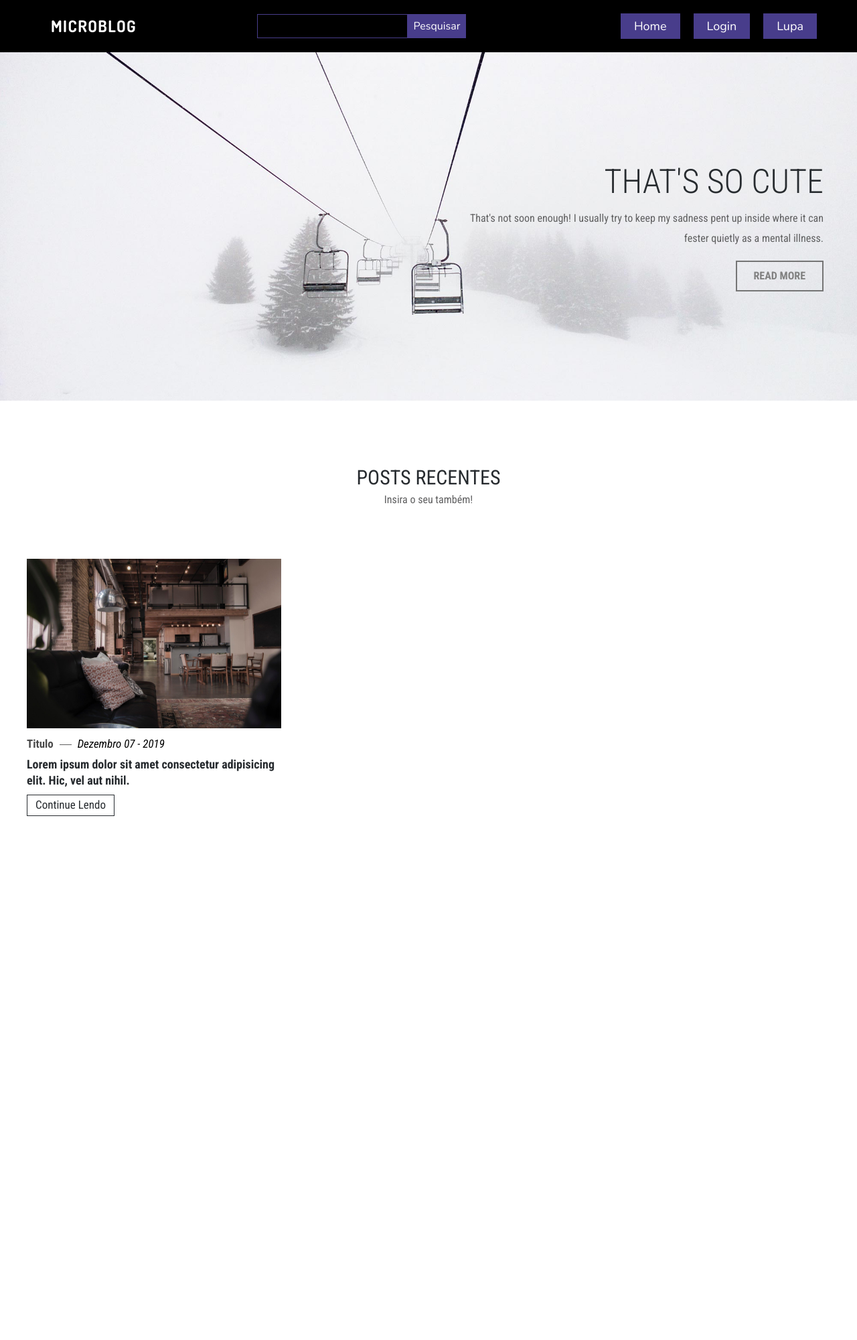
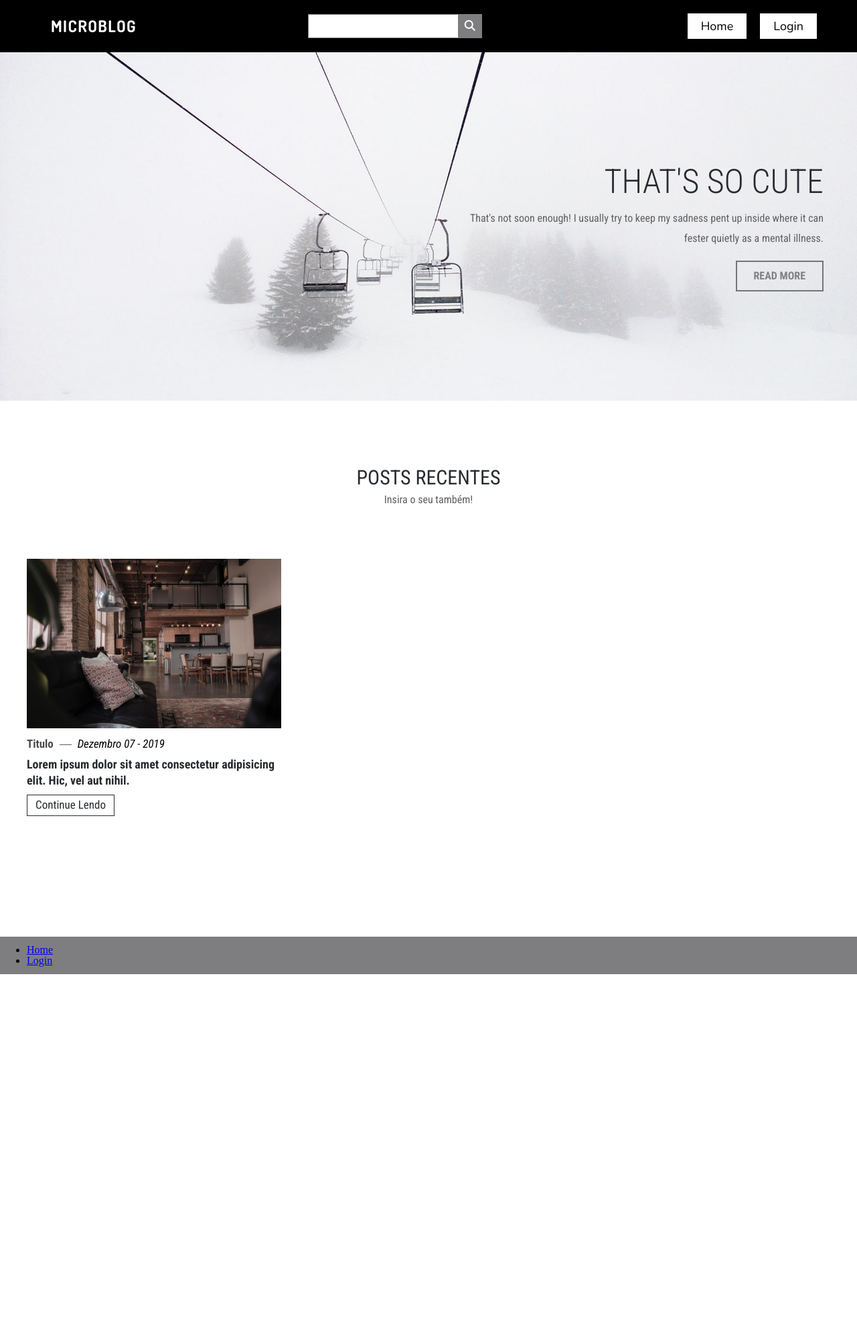
Before and after one commit to rodrigoviturino/microblog, a PHP site: page / in a window 1280 px wide. Shown: the whole page at 67% size. After the commit the page ends 1454 px from the top, so only its background shows below. Run offline with PHP 8.4, Linux system fonts and the light colour scheme; some libraries are stand-ins or nearby versions; some web fonts are replaced.

Commit message:
Adicionadno rodape e estilizando

```diff
--- a/index.html
+++ b/index.html
@@ -5,6 +5,7 @@
     <meta name="viewport" content="width=device-width, initial-scale=1.0">
     <meta http-equiv="X-UA-Compatible" content="ie=edge">
     <link rel="stylesheet" href="style.css">
+    <script src="https://kit.fontawesome.com/db192ad007.js" crossorigin="anonymous"></script>
     <title>Micro Blog</title>
 </head>
 <body>
@@ -16,12 +17,12 @@
             <a href="#">MicroBlog</a>
         </div>
 
-        <div class="grid-6 header__wrapper__search">
+        <div class="grid-7 header__wrapper__search">
             <input type="text">
-            <button>Pesquisar</button>
+            <button><i class="fas fa-search"></i></button>
         </div>
 
-        <div class="grid-4 header__wrapper__menu">
+        <div class="grid-3 header__wrapper__menu">
             <ul class="header__wrapper__menu__wrapper">
                 <li class="header__wrapper__menu__wrapper__item">
                     <a href="#">Home</a>
@@ -29,9 +30,9 @@
                 <li class="header__wrapper__menu__wrapper__item">
                     <a href="#">Login</a>
                 </li>
-                <li class="header__wrapper__menu__wrapper__item">
+                <!-- <li class="header__wrapper__menu__wrapper__item">
                     <a href="#">Lupa</a>
-                </li>
+                </li> -->
             </ul>
         </div>
 
@@ -81,5 +82,19 @@
 </section>
 <!-- end Card Posts -->
 
+<!-- Footer -->
+<footer class="footer">
+    <div class="container">
+        <ul>
+            <li>
+                <a href="#">Home</a>
+            </li>
+            <li>
+                <a href="#">Login</a>
+            </li>
+        </ul>
+    </div>
+</footer>
+<!-- end Footer -->
 </body>
 </html>
--- a/sass/_geral.scss
+++ b/sass/_geral.scss
@@ -1,7 +1,7 @@
 /* STYLE GERAL */
 
 body {
-    height: 2000px;
+    // height: 2000px;
     position: relative;
 }
 
--- a/sass/fonts/_variaveis_e_mixins.scss
+++ b/sass/fonts/_variaveis_e_mixins.scss
@@ -196,6 +196,9 @@ $font-7: 'Roboto Condensed', sans-serif;
     @else if $size==16 {
         font-size: em(16);
     }
+    @else if $size==17 {
+        font-size: em(17);
+    }
     @else if $size==18 {
         font-size: em(18);
     }
@@ -273,6 +276,9 @@ $font-7: 'Roboto Condensed', sans-serif;
     @else if $size==14 {
         font-size: em(14);
     }
+    @else if $size==15 {
+        font-size: em(15);
+    }
     @else if $size==16 {
         font-size: em(16);
     }
--- a/sass/page/_footer.scss
+++ b/sass/page/_footer.scss
@@ -1,131 +1,4 @@
-#footer {
-    padding: 90px 0;
-    background-position: top;
-    background-size: cover;
-    background-repeat: no-repeat;
-
-    .footer-logo {
-        display: block;
-    }
-.footer-copy {
-    @include device(s){
-        margin-bottom: 40px;
-    }
-
-    .footer-rede-social {
-        list-style: none;
-        text-align: left;
-        margin-top: 30px;
-        li {
-            display: inline-block;
-            text-align: center;
-            margin: 0 5px;
-            padding: 12px;
-            background-image: -webkit-linear-gradient(-83deg, #a12299 0%, #d23a74 51%, #f96834 99%);
-            height: 40px;
-            width: 40px;
-            border-radius: 50px;
-            &:hover {
-                background: gray;
-                color: red;
-            }
-            a {
-
-                i {
-                    color: $white;
-                }
-            }
-        }
-
-    }
-
-    p {
-        margin-top: 30px;
-        color: $text-title;
-        text-align: left;
-    }
+.footer {
+    background-color: #7E7E80;
+    padding: 12px 0;
 }
-
-    .footer-links {
-        text-align: left;
-        @include device(s){
-            margin-bottom: 40px;
-        }
-        h4 {
-            font-weight: 600;
-            color: $title-section;
-            margin-bottom: 10px;
-            @include type-1(20);
-        }
-        ul {
-            list-style: none;
-            li {
-                padding: 2px 0;
-                a {
-                    color: $text-title;
-                    text-decoration: none;
-                    @include type-1(16);
-                }
-            }
-        }
-    }
-
-    .footer-help {
-        @include device(s){
-            margin-bottom: 40px;
-        }
-        h4 {
-            letter-spacing: 0.3px;
-            font-weight: 600;
-            color: $title-section;
-            margin-bottom: 10px;
-            @include type-1(20);
-        }
-
-        ul {
-            list-style: none;
-            li {
-                padding: 2px 0;
-                a {
-                    color: $text-title;
-                    text-decoration: none;
-                    @include type-1(16);
-                }
-            }
-        }
-    }
-
-    .footer-download {
-        @include device(s){
-            margin-bottom: 40px;
-        }
-        h4 {
-            letter-spacing: 0.3px;
-            font-weight: 600;
-            color: $title-section;
-            margin-bottom: 10px;
-            @include type-1(20);
-        }
-
-        ul {
-            list-style: none;
-            li {
-                padding: 2px 0;
-                a {
-                    color: $text-title;
-                    text-decoration: none;
-                    @include type-1(16);
-                }
-            }
-        }
-    }
-}
-
-.anime {
-    transition: .5s;
-}
-
-.anime-start {
-background: darkred;
-font-size: 60px;
-}
--- a/sass/page/_header.scss
+++ b/sass/page/_header.scss
@@ -28,16 +28,17 @@
             input {
                 border: none;
                 padding: 8px;
-                border: solid 1px darkslateblue;
-                background-color:transparent;
+                border: solid 1px #7E7E80;
+                background-color:#fff;
             }
             button {
                 color: #fff;
                 background-color: transparent;
                 border: none;
                 padding: 9px;
-                background-color: darkslateblue;
+                background-color: #7E7E80;
                 display: block;
+                letter-spacing: 1.3px;
                 @include type-5(16);
             }
         }
@@ -54,10 +55,10 @@
 
                     a {
                         padding: 10px 20px;
-                        background-color: darkslateblue;
+                        background-color: #fff;
                         display: block;
                         text-decoration: none;
-                        color: #fff;
+                        color: #000000;
                         @include type-5(18);
                     }
                 }
--- a/sass/page/_home.scss
+++ b/sass/page/_home.scss
@@ -46,11 +46,14 @@
                 padding: 13px 25px;
                 color: #818181;
                 display: inline-block;
+                transition: all 0.4s;
                 @include type-7(16);
 
                 &:hover {
+                    transition: all 0.5s;
                     border: solid 2px #4a4a4a;
                     background-color: rgba(197, 197, 197, 0.192);
+                    padding: 13px 20px;
                 }
             }
         }
--- a/sass/style.scss
+++ b/sass/style.scss
@@ -9,6 +9,7 @@
 @import "page/header";
 @import "page/intro";
 @import "page/home";
+@import "page/footer";
 
 // Base
 @import "base/keyframes";
--- a/style.css
+++ b/style.css
@@ -679,7 +679,6 @@ table {
 
 /* STYLE GERAL */
 body {
-  height: 2000px;
   position: relative;
 }
 
@@ -757,16 +756,17 @@ img {
 .header__wrapper__search input {
   border: none;
   padding: 8px;
-  border: solid 1px darkslateblue;
-  background-color: transparent;
+  border: solid 1px #7E7E80;
+  background-color: #fff;
 }
 .header__wrapper__search button {
   color: #fff;
   background-color: transparent;
   border: none;
   padding: 9px;
-  background-color: darkslateblue;
+  background-color: #7E7E80;
   display: block;
+  letter-spacing: 1.3px;
   font-family: "Nunito", sans-serif;
   font-size: 1em;
 }
@@ -780,10 +780,10 @@ img {
 }
 .header__wrapper__menu__wrapper__item a {
   padding: 10px 20px;
-  background-color: darkslateblue;
+  background-color: #fff;
   display: block;
   text-decoration: none;
-  color: #fff;
+  color: #000000;
   font-family: "Nunito", sans-serif;
   font-size: 1.125em;
 }
@@ -1117,12 +1117,15 @@ img {
   padding: 13px 25px;
   color: #818181;
   display: inline-block;
+  transition: all 0.4s;
   font-family: "Roboto Condensed", sans-serif;
   font-size: 1em;
 }
 .banner-home__wrapper__block-title .btn:hover {
+  transition: all 0.5s;
   border: solid 2px #4a4a4a;
   background-color: rgba(197, 197, 197, 0.192);
+  padding: 13px 20px;
 }
 
 /* end Banner Home */
@@ -1200,6 +1203,11 @@ img {
 }
 
 /* end Cards Posts */
+.footer {
+  background-color: #7E7E80;
+  padding: 12px 0;
+}
+
 #btn-banner {
   display: inline-block;
   position: relative;
```
